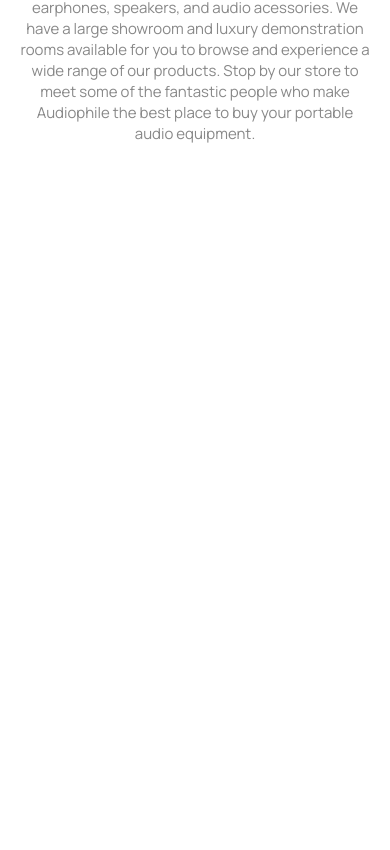
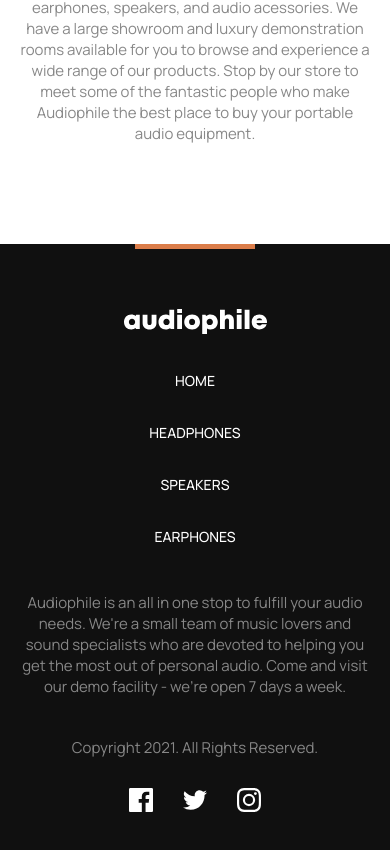
Before and after one commit to akaahl/audiophile-ecommerce, a React (Create React App) app: page / in a window 390 px wide. Shown: the part 3621-4471 px from the top of the page. Before the commit the page ends 3765 px from the top, so only its background shows below. Built offline with nearby package versions, Linux system fonts and the light colour scheme.

Commit message:
Added media queries for Footer component

```diff
--- a/src/components/Shared/CompanyDescription.js
+++ b/src/components/Shared/CompanyDescription.js
@@ -132,4 +132,8 @@ const StyledContainer = styled.div`
       }
     }
   }
+
+  @media (min-width: 2000px) {
+    padding: 0 20px;
+  }
 `;
--- a/src/components/Shared/Footer.js
+++ b/src/components/Shared/Footer.js
@@ -185,4 +185,85 @@ const StyledFooter = styled.footer`
       }
     }
   }
+
+  @media (max-width: 1024px) {
+    padding: 0 50px 40px 50px;
+  }
+
+  @media (max-width: 768px) {
+    nav {
+      flex-direction: column;
+      align-items: flex-start;
+
+      ul {
+        margin-top: 20px;
+
+        li {
+          &:first-child {
+            margin-left: 0;
+          }
+        }
+      }
+    }
+
+    .text-content {
+      p {
+        flex: 1;
+      }
+      ul {
+        flex: 0;
+        display: none;
+      }
+    }
+
+    .footer-copyright {
+      ul {
+        display: flex;
+      }
+    }
+  }
+
+  @media (max-width: 425px) {
+    margin-top: 100px;
+    padding: 0 20px 40px 20px;
+
+    .orange-line {
+      margin: 0 auto;
+    }
+
+    nav {
+      align-items: center;
+      justify-content: center;
+
+      ul {
+        flex-direction: column;
+
+        li {
+          margin: 15px 0;
+          text-align: center;
+
+          a {
+          }
+        }
+      }
+    }
+
+    .text-content {
+      p {
+        text-align: center;
+      }
+    }
+
+    .footer-copyright {
+      span {
+        text-align: center;
+      }
+
+      flex-direction: column;
+
+      ul {
+        margin-top: 30px;
+      }
+    }
+  }
 `;
--- a/src/pages/Home.js
+++ b/src/pages/Home.js
@@ -12,7 +12,7 @@ const Home = () => {
       <CategoryCard />
       <Gallery />
       <CompanyDescription />
-      {/* <Footer /> */}
+      <Footer />
     </div>
   );
 };
```
